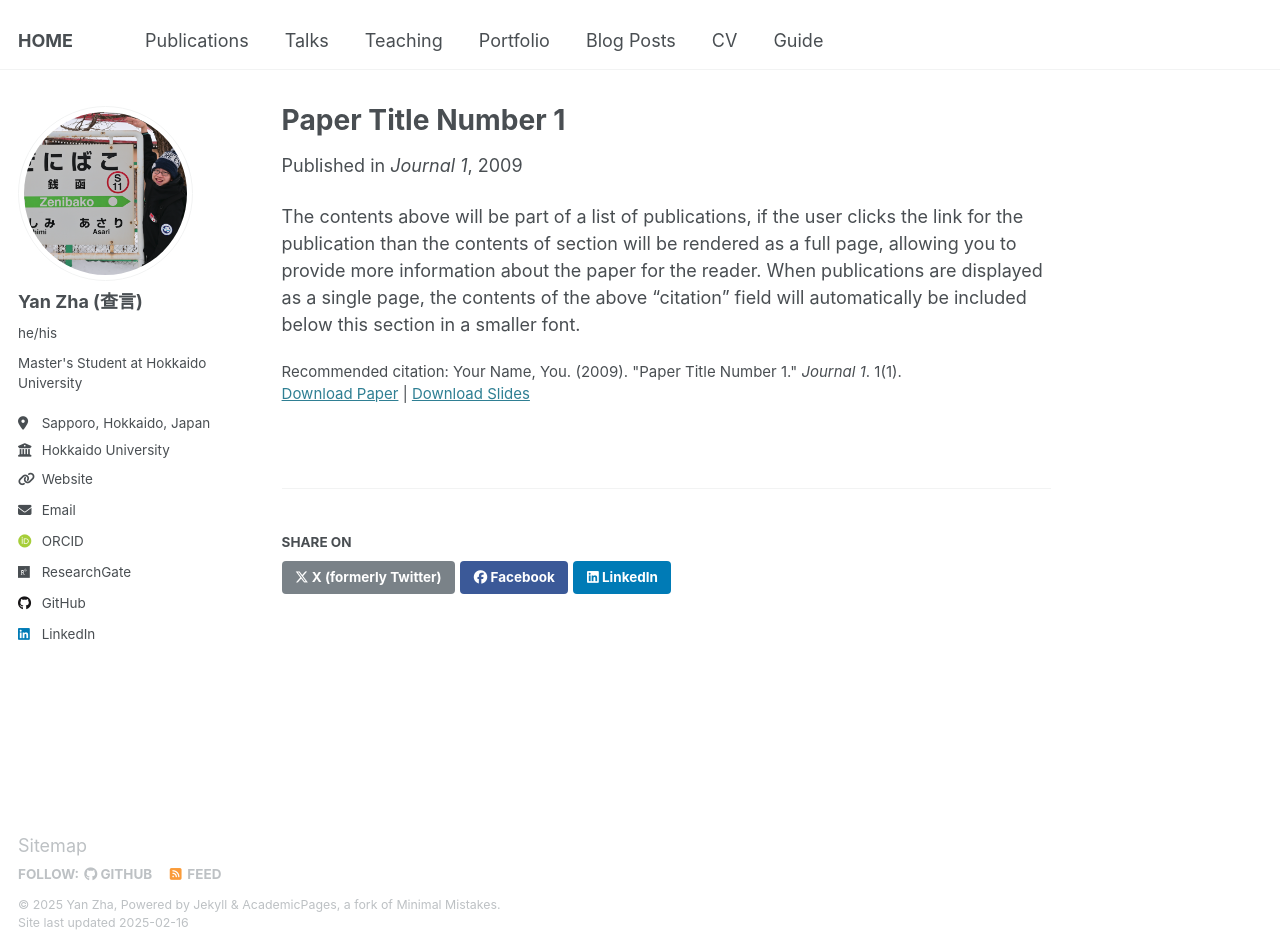
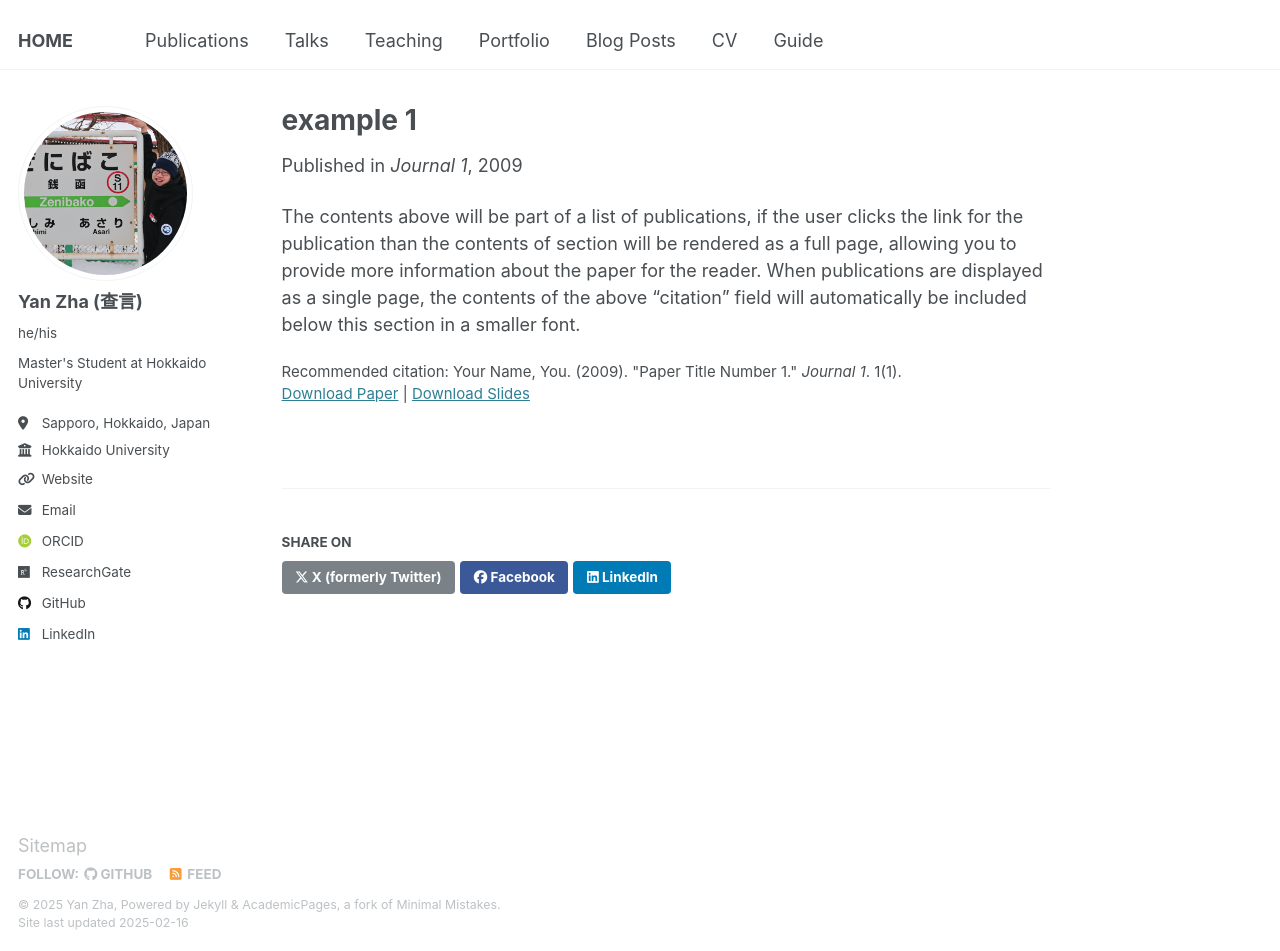
Before and after one commit to yzhacn/yzhacn.github.io, a Jekyll site: the page built from _publications/2009-10-01-paper-title-number-1.md, in a window 1280 px wide and 951 px high. Built offline with Jekyll 4.4.1, drawn with Linux system fonts in a browser that asks for light colours; some web fonts are replaced.

Commit message:
Update 2009-10-01-paper-title-number-1.md

```diff
--- a/_publications/2009-10-01-paper-title-number-1.md
+++ b/_publications/2009-10-01-paper-title-number-1.md
@@ -1,5 +1,5 @@
 ---
-title: "Paper Title Number 1"
+title: "example 1"
 collection: publications
 category: manuscripts
 permalink: /publication/2009-10-01-paper-title-number-1
```
